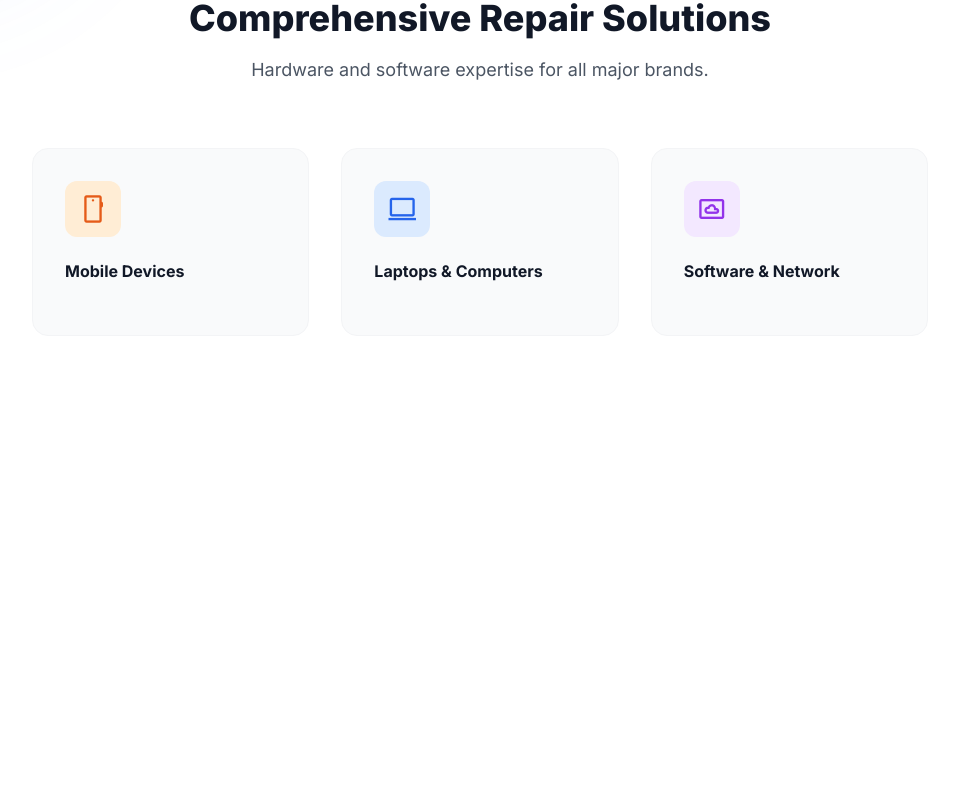
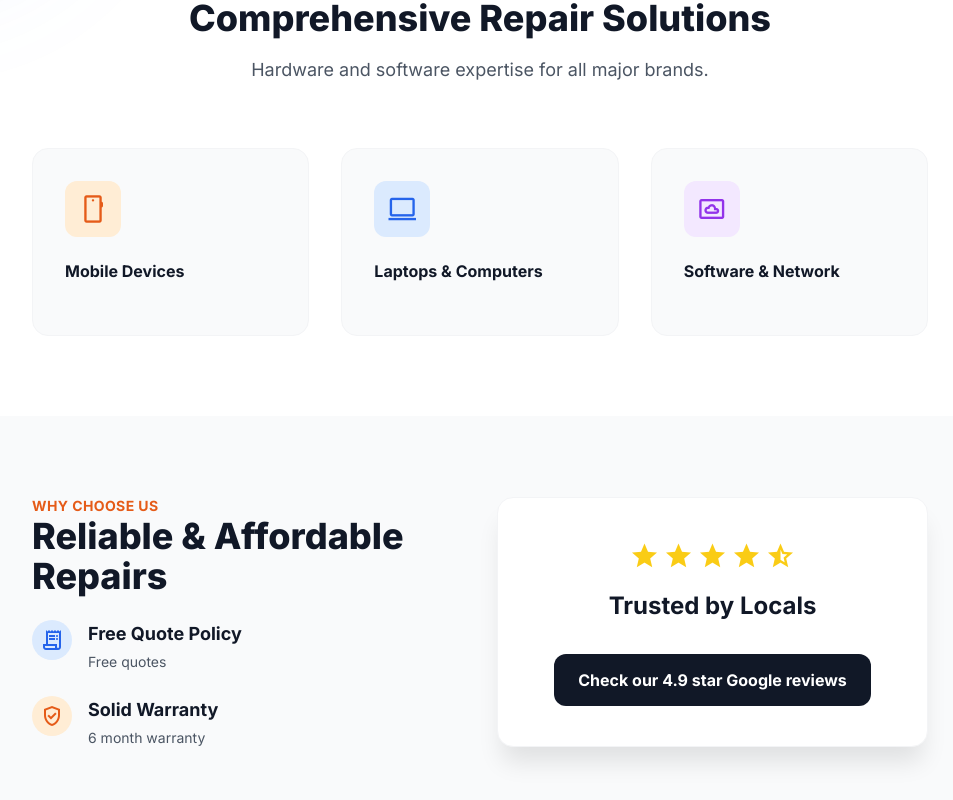
Before and after one commit to togwat/vrepair-website, a React (Vite) app: page / in a window 1280 px wide. Shown: the part 1029-1829 px from the top of the page, without its empty margins (160-1113 px from the left). Before the commit the page ends 1445 px from the top, so only its background shows below. Built offline with nearby package versions, Linux system fonts and the light colour scheme.

Commit message:
Section 2
Also icon colour standardisation

```diff
--- a/src/index.css
+++ b/src/index.css
@@ -15,6 +15,14 @@
   --colour-grey-700: #374151;
 
   --colour-green-500: #22C55E;
+  --colour-yellow-400: #FACC15;
+
+  --colour-icon-blue: #2564eb;
+  --colour-icon-blue-background: #DBEAFE;
+  --colour-icon-orange: #E55B18;
+  --colour-icon-orange-background: #FFEDD5;
+  --colour-icon-purple: #9233EA;
+  --colour-icon-purple-background: #F3E8FF;
 }
 
 body {
--- a/src/pages/home/Home.tsx
+++ b/src/pages/home/Home.tsx
@@ -1,6 +1,7 @@
 import Navbar from '../../components/Navbar'
 import Hero from './components/Hero'
 import Section1 from './components/Section1'
+import Section2 from './components/Section2'
 
 export default function Home() {
     return (
@@ -8,6 +9,7 @@ export default function Home() {
             <Navbar />
             <Hero />
             <Section1 />
+            <Section2 />
         </>
     )
 }
--- a/src/pages/home/components/Section1.tsx
+++ b/src/pages/home/components/Section1.tsx
@@ -1,5 +1,6 @@
 import Section1Box from "./Section1Box";
 import './css/Section1.css'
+import './css/Sections.css'
 
 export default function Section1() {
     return (
@@ -11,15 +12,15 @@ export default function Section1() {
             </div>
 
             <div className="section1-boxes">
-                <Section1Box accentColour1="#E55B18" accentColour2="#FFEDD5" icon="smartphone">
+                <Section1Box accentColour1="var(--colour-icon-orange)" accentColour2="var(--colour-icon-orange-background)" icon="smartphone">
                     <h4>Mobile Devices</h4>
                 </Section1Box>
 
-                <Section1Box accentColour1="#2564EB" accentColour2="#DBEAFE" icon="computer">
+                <Section1Box accentColour1="var(--colour-icon-blue)" accentColour2="var(--colour-icon-blue-background)" icon="computer">
                     <h4>Laptops & Computers</h4>
                 </Section1Box>
 
-                <Section1Box accentColour1="#9233EA" accentColour2="#F3E8FF" icon="settings_system_daydream">
+                <Section1Box accentColour1="var(--colour-icon-purple)" accentColour2="var(--colour-icon-purple-background)" icon="settings_system_daydream">
                     <h4>Software & Network</h4>
                 </Section1Box>
             </div>
--- /dev/null
+++ b/src/pages/home/components/Section2.tsx
@@ -0,0 +1,27 @@
+import './css/Section2.css'
+import './css/Sections.css'
+import Section2Box from './Section2Box'
+import Section2ListItem from './Section2ListItem'
+
+export default function Section2() {
+    return (
+        <section className="section2">
+            <div className="section2-text">
+                <h2>Why choose us</h2>
+                <h3>Reliable & Affordable Repairs</h3>
+
+                <Section2ListItem accentColour1="var(--colour-icon-blue)" accentColour2="var(--colour-icon-blue-background)" icon="receipt_long">
+                    <h4>Free Quote Policy</h4>
+                    <p>Free quotes</p>
+                </Section2ListItem>
+
+                <Section2ListItem accentColour1="var(--colour-icon-orange)" accentColour2="var(--colour-icon-orange-background)" icon="verified_user">
+                    <h4>Solid Warranty</h4>
+                    <p>6 month warranty</p>
+                </Section2ListItem>
+            </div>
+
+            <Section2Box />
+        </section>
+    )
+}
--- /dev/null
+++ b/src/pages/home/components/Section2Box.tsx
@@ -0,0 +1,42 @@
+import './css/Section2Box.css';
+
+function StarRating({ rating = 0 }: { rating: number }) {
+    const MAX_STARS = 5;
+
+    const empty_star = <span className="material-symbols-outlined rating-star">star</span>
+    const half_star = <span className="material-symbols-outlined rating-star">star_half</span>
+    const full_star = <span className="material-symbols-outlined rating-star" style={{ fontVariationSettings: "'FILL' 1" }}>star</span>
+
+    return (
+        <div className="star-rating">
+            {
+                [...Array(MAX_STARS)].map((_, index) => {
+                    if (rating >= index + 1) {
+                        return full_star;
+                    }
+
+                    if (rating >= index + 0.5) {
+                        return half_star;
+                    }
+
+                    if (rating < index + 0.5) {
+                        return empty_star;
+                    }
+                })
+            }
+        </div>
+    )
+}
+
+// someday get api to fetch real ratings
+const rating = 4.9;
+
+export default function Section2Box() {
+    return (
+        <div className="section2-box transition-default">
+            <StarRating rating={rating} />
+            <h4>Trusted by Locals</h4>
+            <a href="https://www.google.com/maps/place/E+Store/@-36.7722017,174.7642281,151m/data=!3m1!1e3!4m8!3m7!1s0x6d0d39102a6f3c07:0x589e76a4d20c7f59!8m2!3d-36.7723341!4d174.7643282!9m1!1b1!16s%2Fg%2F11cjkgqmwt?entry=ttu&g_ep=EgoyMDI2MDExMy4wIKXMDSoASAFQAw%3D%3D" className="section2-box-link transition-default" target="_blank">Check our {rating} star Google reviews</a>
+        </div>
+    )
+}
--- /dev/null
+++ b/src/pages/home/components/Section2ListItem.tsx
@@ -0,0 +1,15 @@
+import './css/Section2ListItem.css'
+
+export default function Section2ListItem ({ accentColour1, accentColour2, icon, children }: { accentColour1?: string; accentColour2?: string; icon?: React.ReactNode; children?: React.ReactNode }) {
+    return (
+        <div className="section2-list-item" style={{ "--icon-accent-1": accentColour1, "--icon-accent-2": accentColour2 } as React.CSSProperties}>
+            <div className="section2-list-item-icon">
+                <span className="material-symbols-outlined">{icon}</span>
+            </div>
+
+            <div className="section2-list-item-content">
+                {children}
+            </div>
+        </div>
+    )
+}
--- a/src/pages/home/components/css/Section1.css
+++ b/src/pages/home/components/css/Section1.css
@@ -1,11 +1,3 @@
-.section1 {
-    padding-top: 5rem;
-    padding-bottom: 5rem;
-
-    padding-left: 12rem;
-    padding-right: 12rem;
-}
-
 .section1-text {
     text-align: center;
 
@@ -13,31 +5,12 @@
 }
 
 .section1-text h2 {
-    font-size: 0.875rem;
-    line-height: 1.25rem;
-    letter-spacing: 0.025rem;
-    font-weight: 700;   /* bold */
-    color: var(--colour-accent);
-
     margin-top: 0rem;
     margin-bottom: 0.5rem;
-
-    text-transform: uppercase;
 }
 
 .section1-text h3 {
-    font-size: 2.25rem;
-    line-height: 2.5rem;
-    font-weight: 800;   /* extra-bold */
-
     margin: 0;
-}
-
-.section1-text p {
-    font-size: 1.125rem;
-    line-height: 1.75rem;
-
-    color: var(--colour-grey-text-dark);
 }
 
 .section1-boxes {
@@ -55,16 +28,12 @@
 
 /* tablet */
 @media only screen and (max-width: 1024px) {
-    .section1-text h3 {
-        font-size: 1.875rem;
-        line-height: 2.25rem;
-    }
-
     .section1-boxes {
         grid-template-columns: repeat(2, minmax(0, 1fr));
         gap: 2rem;
     }
 }
+
 /* mobile, hide links behind burger */
 @media only screen and (max-width: 768px) {
     .section1-boxes {
--- /dev/null
+++ b/src/pages/home/components/css/Section2.css
@@ -0,0 +1,39 @@
+.section2 {
+    background-color: var(--colour-grey-50);
+
+    display: flex;
+    flex-direction: row;
+    gap: 4rem;
+    justify-content: space-between;
+    align-items: center;
+}
+
+.section2-text h2 {
+    margin: 0;
+}
+
+.section2-text h3 {
+    margin: 0;
+}
+
+.section2-text p {
+    color: var(--colour-grey-text-dark);
+}
+
+/* desktop (default css) */
+
+/* laptop */
+@media only screen and (max-width: 1280px) {
+}
+
+/* tablet */
+@media only screen and (max-width: 1024px) {
+    .section2 {
+        flex-direction: column;
+    }
+}
+
+/* mobile, hide links behind burger */
+@media only screen and (max-width: 768px) {
+
+}
--- /dev/null
+++ b/src/pages/home/components/css/Section2Box.css
@@ -0,0 +1,87 @@
+.section2-box {
+    background-color: #FFF;
+
+    width: 50%;
+
+    padding: 2.5rem;
+
+    border-color: var(--colour-grey-100);
+    border-style: solid;
+    border-width: 1px;
+    border-radius: 1rem;
+
+    box-shadow: 0 20px 25px -5px rgb(0 0 0 / 0.1);
+
+    text-align: center;
+
+    display: flex;
+    flex-direction: column;
+    align-items: center;
+}
+
+.section2-box:hover {
+    transform: scale(1.02);
+    transition-duration: 300ms;
+}
+
+.star-rating {
+    color: var(--colour-yellow-400);
+
+    margin-bottom: 1rem;
+
+    display: inline-flex;
+    gap: 0.25rem;
+}
+
+.star-rating span {
+    font-size: 1.875rem;
+    line-height: 2.25rem;
+}
+
+.section2-box h4 {
+    font-size: 1.5rem;
+    line-height: 2rem;
+    font-weight: 700;   /* bold */
+
+    margin: 0;
+    margin-bottom: 2rem;
+}
+
+.section2-box a {
+    color: #FFF;
+    text-decoration: none;
+
+    font-weight: 700;   /* bold */
+
+
+    background-color: var(--colour-grey-text-black);
+
+    border-radius: 0.75rem;
+
+    padding-top: 1rem;
+    padding-bottom: 1rem;
+    padding-left: 1.5rem;
+    padding-right: 1.5rem;
+}
+
+.section2-box a:hover {
+    background-color: #1F2937;
+}
+
+/* desktop (default css) */
+
+/* laptop */
+@media only screen and (max-width: 1280px) {
+}
+
+/* tablet */
+@media only screen and (max-width: 1024px) {
+    .section2-box {
+        width: 100%;
+    }
+}
+
+/* mobile, hide links behind burger */
+@media only screen and (max-width: 768px) {
+
+}
--- /dev/null
+++ b/src/pages/home/components/css/Section2ListItem.css
@@ -0,0 +1,43 @@
+.section2-list-item {
+    display: flex;
+    gap: 1rem;
+
+    margin-top: 1.5rem;
+}
+
+.section2-list-item-icon {
+    background-color: var(--icon-accent-2);
+
+    width: 2.5rem;
+    height: 2.5rem;
+
+    border-radius: 9999px;
+
+    display: flex;
+    justify-content: center;
+    align-items: center;
+}
+
+.section2-list-item-icon span {    /* actual icon */
+    color: var(--icon-accent-1);
+
+    font-size: 24px;
+    line-height: 1;
+}
+
+.section2-list-item h4 {
+    font-size: 1.125rem;
+    line-height: 1.75rem;
+
+    font-weight: 700;   /* bold */
+
+    margin: 0;
+}
+
+.section2-list-item p {
+    font-size: 0.875rem;
+    line-height: 1.25rem;
+
+    margin: 0;
+    margin-top: 0.25rem;
+}
--- /dev/null
+++ b/src/pages/home/components/css/Sections.css
@@ -0,0 +1,50 @@
+.section1, .section2 {
+    padding-top: 5rem;
+    padding-bottom: 5rem;
+
+    padding-left: 12rem;
+    padding-right: 12rem;
+}
+
+.section1-text h2, .section2-text h2 {
+    font-size: 0.875rem;
+    line-height: 1.25rem;
+    letter-spacing: 0.025rem;
+    font-weight: 700;   /* bold */
+    color: var(--colour-accent);
+
+    text-transform: uppercase;
+}
+
+.section1-text h3, .section2-text h3 {
+    font-size: 2.25rem;
+    line-height: 2.5rem;
+    font-weight: 800;   /* extra-bold */
+}
+
+.section1-text p {
+    font-size: 1.125rem;
+    line-height: 1.75rem;
+
+    color: var(--colour-grey-text-dark);
+}
+
+/* desktop (default css) */
+
+/* laptop */
+@media only screen and (max-width: 1280px) {
+
+}
+
+/* tablet */
+@media only screen and (max-width: 1024px) {
+    .section1-text h3, .section2-text h3 {
+        font-size: 1.875rem;
+        line-height: 2.25rem;
+    }
+
+}
+/* mobile, hide links behind burger */
+@media only screen and (max-width: 768px) {
+
+}
```
